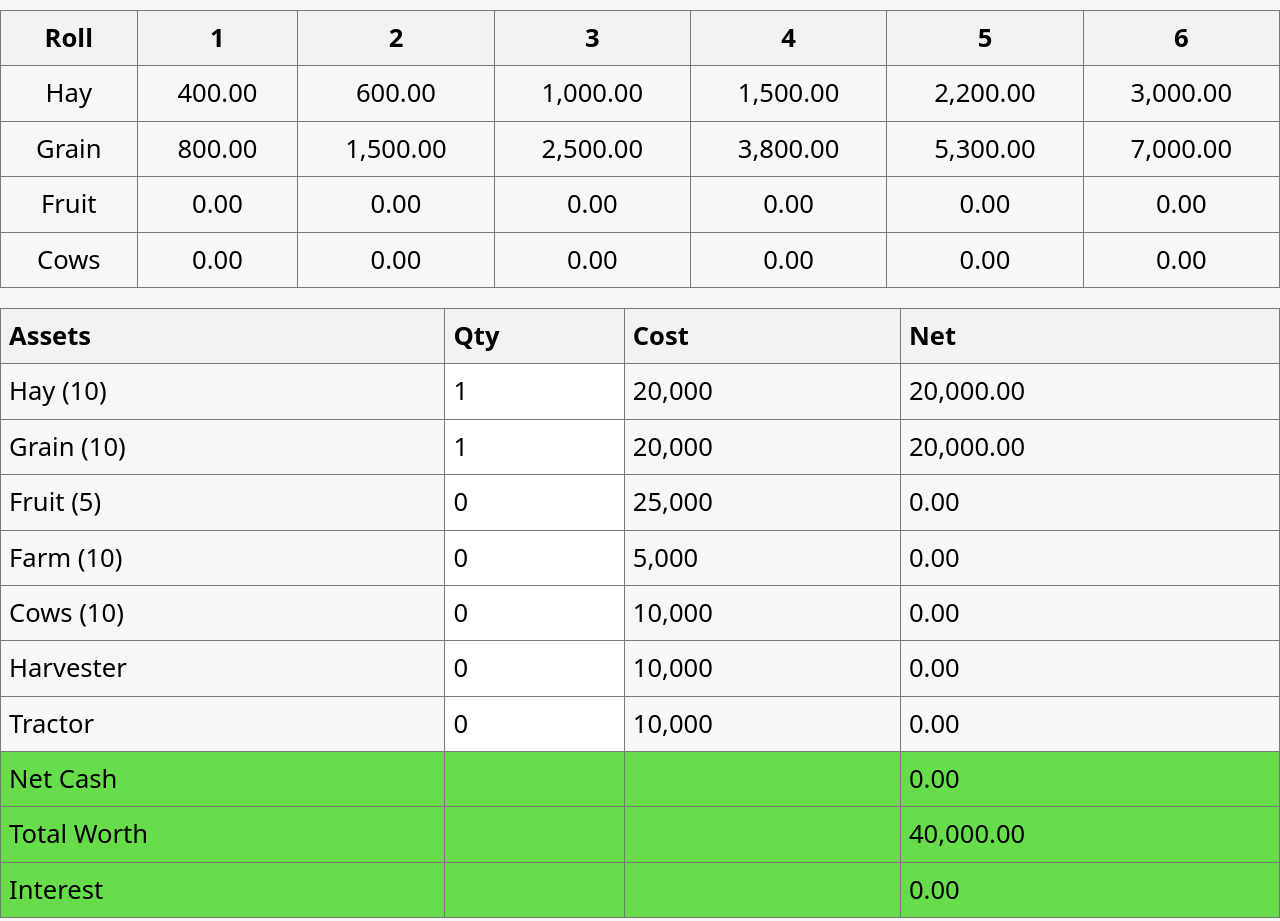
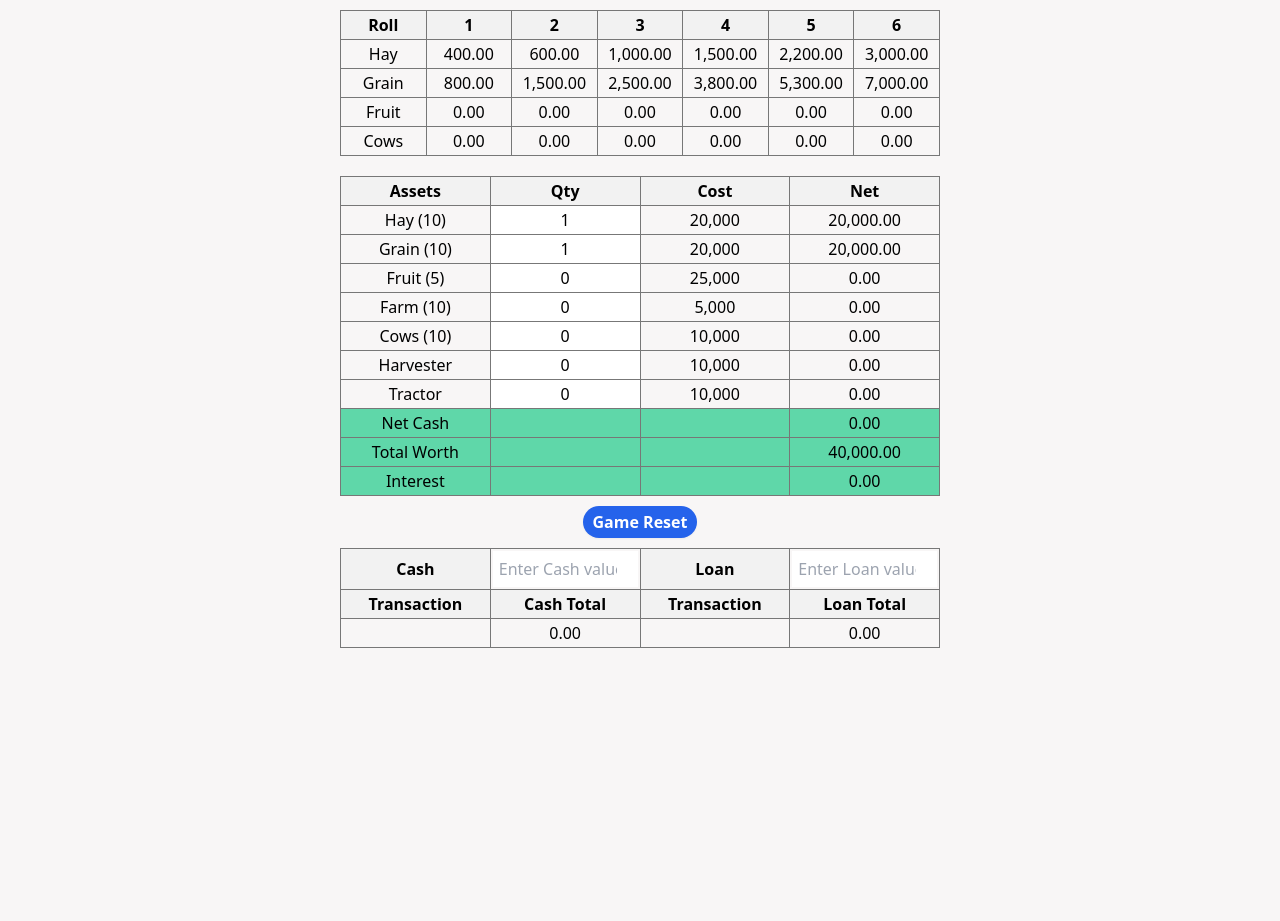
Before and after one commit to dilljens/Farming-Game, a plain HTML site: page index.html in a window 1280 px wide. Shown: the top 921 px of the page. After the commit the page ends 800 px from the top, so only its background shows below. Drawn offline with nearby package versions, Linux system fonts and the light colour scheme.

Commit message:
make look gooder

```diff
--- a/index.html
+++ b/index.html
@@ -63,6 +63,85 @@
       </tr>
     </table>
   </div>
+
+<!--
+  <div class="px-4 sm:px-6 lg:px-8">
+    <div class="mt-8 flow-root">
+      <div class="inline-block min-w-full align-middle">
+        <table class="min-w-full divide-y divide-gray-200" id="spreadsheet">
+          <thead class="bg-gray-50">
+            <tr>
+              <th scope="col" class="py-3.5 pl-4 pr-3 text-left text-sm font-semibold text-gray-900">Assets</th>
+              <th scope="col" class="py-3.5 px-2 text-left text-sm font-semibold text-gray-900">Qty</th>
+              <th scope="col" class="py-3.5 px-2 text-left text-sm font-semibold text-gray-900">Cost</th>
+              <th scope="col" class="py-3.5 px-2 text-left text-sm font-semibold text-gray-900">Net</th>
+            </tr>
+          </thead>
+          <tbody class="bg-white divide-y divide-gray-200">
+            <tr>
+              <td class="py-2 pl-4 pr-3 text-sm text-gray-900">Hay (10)</td>
+              <td class="py-2 px-2 text-sm text-gray-900" contenteditable="true">1</td>
+              <td class="py-2 px-2 text-sm text-gray-900">20,000</td>
+              <td class="py-2 px-2 text-sm text-gray-900">0</td>
+            </tr>
+            <tr>
+              <td class="py-2 pl-4 pr-3 text-sm text-gray-900">Grain (10)</td>
+              <td class="py-2 px-2 text-sm text-gray-900" contenteditable="true">1</td>
+              <td class="py-2 px-2 text-sm text-gray-900">20,000</td>
+              <td class="py-2 px-2 text-sm text-gray-900">0</td>
+            </tr>
+            <tr>
+              <td class="py-2 pl-4 pr-3 text-sm text-gray-900">Fruit (5)</td>
+              <td class="py-2 px-2 text-sm text-gray-900" contenteditable="true">0</td>
+              <td class="py-2 px-2 text-sm text-gray-900">25,000</td>
+              <td class="py-2 px-2 text-sm text-gray-900">0</td>
+            </tr>
+            <tr>
+              <td class="py-2 pl-4 pr-3 text-sm text-gray-900">Farm (10)</td>
+              <td class="py-2 px-2 text-sm text-gray-900" contenteditable="true">0</td>
+              <td class="py-2 px-2 text-sm text-gray-900">5,000</td>
+              <td class="py-2 px-2 text-sm text-gray-900">0</td>
+            </tr>
+            <tr>
+              <td class="py-2 pl-4 pr-3 text-sm text-gray-900">Cows (10)</td>
+              <td class="py-2 px-2 text-sm text-gray-900" contenteditable="true">0</td>
+              <td class="py-2 px-2 text-sm text-gray-900">10,000</td>
+              <td class="py-2 px-2 text-sm text-gray-900">0</td>
+            </tr>
+            <tr>
+              <td class="py-2 pl-4 pr-3 text-sm text-gray-900">Harvester</td>
+              <td class="py-2 px-2 text-sm text-gray-900" contenteditable="true">0</td>
+              <td class="py-2 px-2 text-sm text-gray-900">10,000</td>
+              <td class="py-2 px-2 text-sm text-gray-900">0</td>
+            </tr>
+            <tr>
+              <td class="py-2 pl-4 pr-3 text-sm text-gray-900">Tractor</td>
+              <td class="py-2 px-2 text-sm text-gray-900" contenteditable="true">0</td>
+              <td class="py-2 px-2 text-sm text-gray-900">10,000</td>
+              <td class="py-2 px-2 text-sm text-gray-900">0</td>
+            </tr>
+            Highlighted total rows
+             <tr class="bg-green-300">
+              <td class="py-2 pl-4 pr-3 text-sm text-gray-900">Net Cash</td>
+              <td colspan="2"></td>
+              <td class="py-2 px-2 text-sm text-gray-900">0</td>
+            </tr>
+            <tr class="bg-green-300">
+              <td class="py-2 pl-4 pr-3 text-sm text-gray-900">Total Worth</td>
+              <td colspan="2"></td>
+              <td class="py-2 px-2 text-sm text-gray-900">80,000.00</td>
+            </tr>
+            <tr class="bg-green-300">
+              <td class="py-2 pl-4 pr-3 text-sm text-gray-900">Interest</td>
+              <td colspan="2"></td>
+              <td class="py-2 px-2 text-sm text-gray-900">0</td>
+            </tr>
+          </tbody>
+        </table>
+      </div>
+    </div>
+  </div> -->
+
   <table id="spreadsheet">
     <tr>
       <th>Assets</th>
@@ -131,9 +210,12 @@
       <td class="interest">0</td>
     </tr>
   </table>
+<div class="flex justify-center items-center">
   <button id="resetButton" type="button" class="rounded-full bg-blue-600 px-2.5 py-1 text-m font-semibold text-white shadow-sm hover:bg-indigo-500 focus-visible:outline focus-visible:outline-2 focus-visible:outline-offset-2 focus-visible:outline-indigo-600">
     Game Reset
   </button>
+</div>
+
   <!-- <button id="resetButton" class="bg-blue-500 hover:bg-blue-700 text-white font-bold py-2 px-4 rounded">
     Reset
   </button> -->
--- a/styles.css
+++ b/styles.css
@@ -1,19 +1,24 @@
 body {
     font-family: Arial, sans-serif;
     background-color: #f8f6f6;
-    font-size: 2vw;
+    font-size: 14;
 }
 
 table {
-    width: 100%;
+    width: 600px;
     margin: 10px auto;
     border-collapse: collapse;
 }
 
 th, td {
     border: 1px solid #777777;
-    text-align: left;
-    padding: 8px;
+    text-align: center;
+    padding: 2px;
+    white-space: nowrap; /* Prevents text from wrapping and keeps the cell width to the minimum required */
+    overflow: hidden; /* Ensures content doesn't overflow the cell */
+    text-overflow: ellipsis; /* Adds an ellipsis if the text overflows */
+    min-width: 2px; /* Sets a minimum width for the cells, adjust as needed */
+    max-width: 0px; /* Sets a maximum width for the cells to ensure they don't grow too large */
 }
 
 th {
@@ -26,7 +31,7 @@ td.editable {
 
 input[type="number"] {
     width: 100%;
-    padding: 8px;
+    padding: 6px;
     border: none;
     box-sizing: border-box;
 }
@@ -42,21 +47,21 @@ input[type="number"] {
 }
 
 .highlight {
-    background-color: #67dd4c;
+    background-color: #5fd7a9;
 }
 
 .tables-container {
     display: flex;
     flex-wrap: wrap; /* Allow tables to wrap on smaller screens */
     justify-content: center;
-    gap: 10px;
+    gap: 2px;
 }
 
-.roll-table th, .roll-table td {
+/* .roll-table th, .roll-table td {
     border: 1px solid #777777;
     text-align: center;
-    padding: 8px;
-}
+    padding: 4px;
+} */
 
 .roll-table th {
     background-color: #f2f2f2;
@@ -66,7 +71,9 @@ input[type="number"] {
     body {
         font-size: 2vw; /* Adjust font size for smaller screens */
     }
-
+    table {
+        width: 95%;
+    }
     th, td {
         padding: 2px; /* Reduce padding for smaller screens */
     }
```
